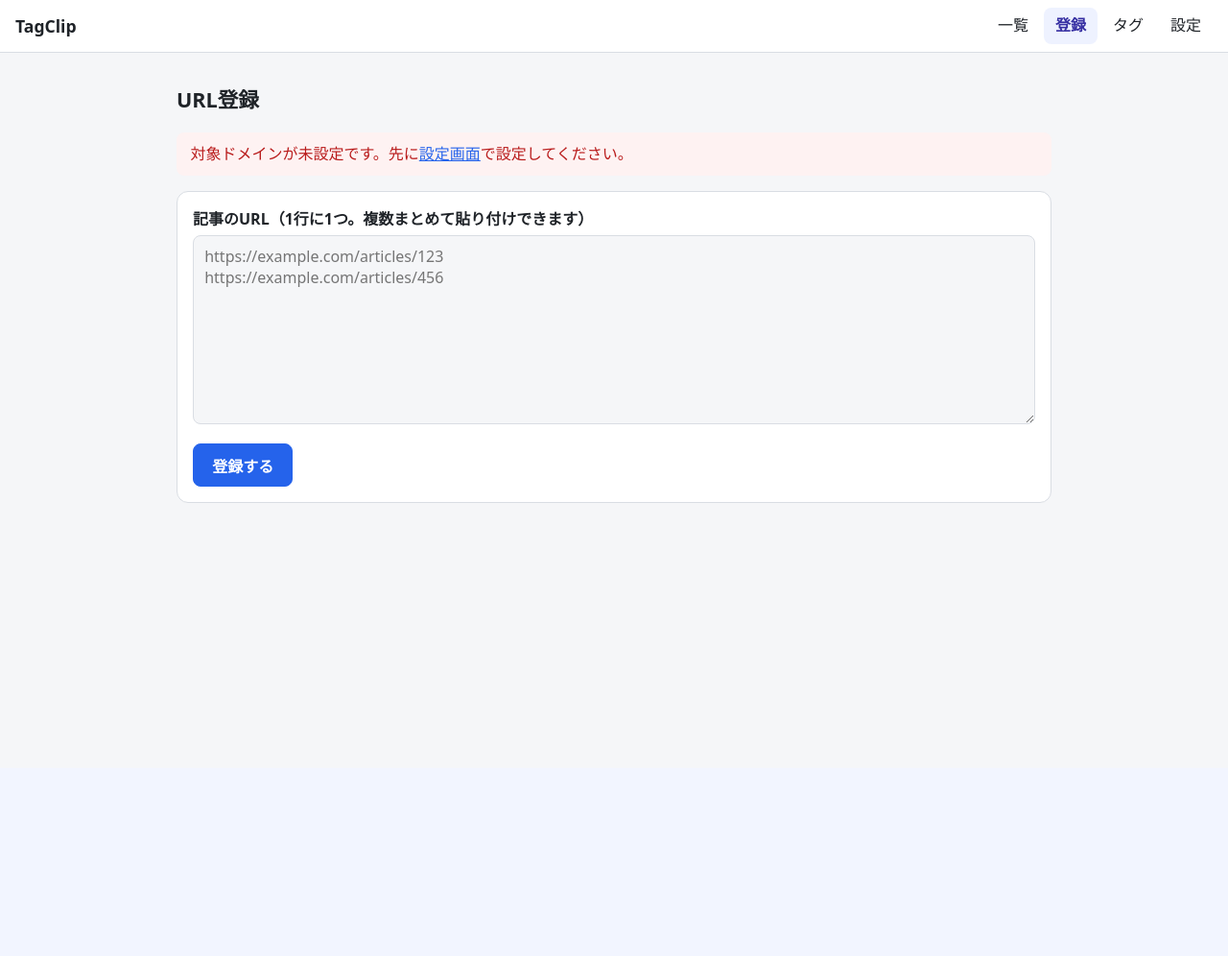
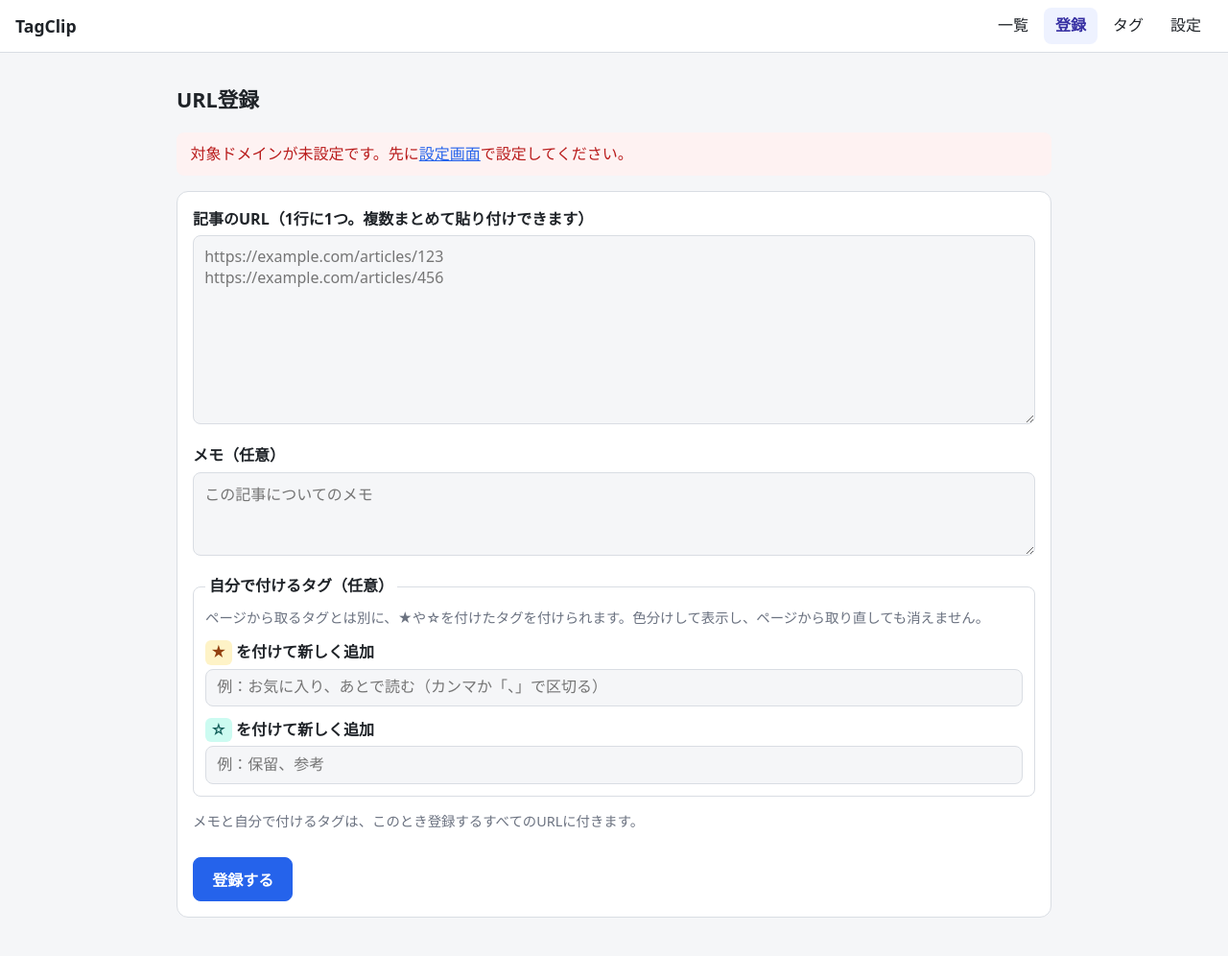
Before and after one commit to Nao1497/self-analysis, a Flask app: page /add in a window 1280 px wide. Shown: the whole page at 96% size. Before the commit the page ends 524 px from the top, so only its background shows below. Run offline with Flask 3, Linux system fonts and the light colour scheme; data comes from the database, SQL or seed files in the repository; data that the repository does not hold is empty; parts of the project's set-up code (start-up, migrations or seed data) failed here and were passed over.

Commit message:
Add memo field and ★/☆ user tags chosen at registration
- Registration form: optional memo, pick previously used ★/☆ tags,
  or add new ones (prefix is added automatically)
- Tags starting with ★ are shown in amber, ☆ in teal, and sort first
- ★/☆ tags and memos survive re-fetching; only page tags are replaced
- Memo is shown in the list, editable on the article page, searchable
  together with titles, and included in the CSV export
- Existing databases get the new memo column automatically

Co-Authored-By: Claude Opus 5.5 <noreply@anthropic.com>
Claude-Session: https://claude.ai/code/session_012d9ZuGSjUDLQVRA71nDSQT

```diff
--- a/app.py
+++ b/app.py
@@ -26,6 +26,14 @@ STATUS_LABELS = {"ok": "取得済み", "error": "エラー", "pending": "取得
 
 app = Flask(__name__)
 app.secret_key = "tagclip-local-only"  # 画面上のお知らせ表示（flash）に使うだけ
+
+
+def mark_class(tag):
+    """★☆タグを色分けするためのCSSクラス名。"""
+    return {"★": "mark-star", "☆": "mark-hollow"}.get(tag[:1], "")
+
+
+app.jinja_env.globals["mark_class"] = mark_class
 
 
 @app.context_processor
@@ -105,17 +113,42 @@ def tags():
 URL_IN_TEXT = re.compile(r"https?://\S+")
 
 
+def marked_tags(text, mark):
+    """カンマ・読点・改行区切りで入力したタグの先頭に印（★ か ☆）を付ける。"""
+    names = re.split(r"[,、，\n]", text)
+    names = [n.strip().lstrip("★☆#＃").strip() for n in names]
+    return [mark + n for n in names if n]
+
+
+def clean_memo(text):
+    return "\n".join(line.rstrip() for line in text.strip().splitlines())
+
+
 @app.route("/add", methods=["GET", "POST"])
 def add():
     settings = database.get_settings()
     domains = scraper.parse_domains(settings["target_domains"])
-    results, text = [], ""
+    results, text, memo = [], "", ""
+    form = {"chosen": [], "new_star": "", "new_hollow": ""}
 
     if request.method == "POST":
         text = request.form.get("urls", "")
+        memo = clean_memo(request.form.get("memo", ""))
+        form = {
+            "chosen": request.form.getlist("mark_tag"),
+            "new_star": request.form.get("new_star", ""),
+            "new_hollow": request.form.get("new_hollow", ""),
+        }
+        # 選んだ★☆タグ ＋ 新しく入力した★☆タグ（重複はまとめる）
+        user_tags = scraper.clean_tags(
+            [t for t in form["chosen"] if database.is_marked(t)]
+            + marked_tags(form["new_star"], "★")
+            + marked_tags(form["new_hollow"], "☆")
+        )
         if not domains:
             flash("先に「設定」画面で対象ドメインを設定してください。", "error")
-            return render_template("add.html", domains=domains, results=[], text=text)
+            return render_template("add.html", domains=domains, results=[], text=text, memo=memo,
+                                   form=form, mark_tags=mark_tag_choices())
 
         seen, new_ids = set(), []
         for line in text.splitlines():
@@ -134,24 +167,30 @@ def add():
                 results.append({"url": url, "ok": False, "reason": "登録済みのURLです"})
             else:
                 try:
-                    new_ids.append(database.add_article(url))
+                    new_ids.append(database.add_article(url, memo, user_tags))
                     results.append({"url": url, "ok": True, "reason": "登録しました（タグ取得待ち）"})
                 except sqlite3.IntegrityError:
                     results.append({"url": url, "ok": False, "reason": "登録済みのURLです"})
             seen.add(url)
 
         worker.enqueue(new_ids)
-        if new_ids:
-            text = ""  # 登録できたときは入力欄を空にする
+        if new_ids:  # 登録できたときは入力欄を空にする
+            text, memo = "", ""
+            form = {"chosen": [], "new_star": "", "new_hollow": ""}
         if not results:
             flash("URLが入力されていません。", "error")
 
     added = sum(1 for r in results if r["ok"])
     return render_template(
-        "add.html", domains=domains, results=results, text=text,
-        added=added, skipped=len(results) - added,
+        "add.html", domains=domains, results=results, text=text, memo=memo, form=form,
+        mark_tags=mark_tag_choices(), added=added, skipped=len(results) - added,
         selector_missing=not settings["tag_selector"].strip(),
     )
+
+
+def mark_tag_choices():
+    """登録画面で選べる★☆タグ（これまでに使ったもの）。"""
+    return [(name, cnt) for name, cnt in database.tag_counts() if database.is_marked(name)]
 
 
 # ---------------------------------------------------------------- 設定
@@ -243,8 +282,9 @@ def article(article_id):
         abort(404)
     if request.method == "POST":
         title = " ".join(request.form.get("title", "").split())
+        memo = clean_memo(request.form.get("memo", ""))
         tags = scraper.clean_tags(request.form.get("tags", "").splitlines())
-        database.update_article(article_id, title, tags)
+        database.update_article(article_id, title, memo, tags)
         flash("保存しました。", "success")
         return redirect(safe_next(url_for("article", article_id=article_id)))
     # 「一覧に戻る」の行き先（検索条件を保ったまま戻れるようにする）
@@ -290,10 +330,10 @@ def export_csv():
     buf = io.StringIO()
     buf.write("﻿")  # Excelで文字化けしないようにする印（BOM）
     writer = csv.writer(buf)
-    writer.writerow(["ID", "URL", "タイトル", "タグ", "状態", "エラー内容", "登録日時", "最終取得日時"])
+    writer.writerow(["ID", "URL", "タイトル", "タグ", "メモ", "状態", "エラー内容", "登録日時", "最終取得日時"])
     for a in database.all_articles_for_export():
         writer.writerow([
-            a["id"], a["url"], a["title"], " | ".join(a["tags"]),
+            a["id"], a["url"], a["title"], " | ".join(a["tags"]), a["memo"],
             STATUS_LABELS.get(a["status"], a["status"]), a["error_message"],
             a["created_at"], a["fetched_at"] or "",
         ])
--- a/static/style.css
+++ b/static/style.css
@@ -196,3 +196,32 @@ dd { margin: 0.1rem 0 0; }
 /* チェックボックス付きの項目 */
 label.check { display: flex; gap: 0.5rem; align-items: center; font-weight: 600; }
 label.check input { width: 1.2rem; height: 1.2rem; margin: 0; }
+
+/* 自分で付けるタグ（★＝黄色系、☆＝青緑系） */
+:root {
+  --star-bg: #fef3c7; --star-text: #92400e;
+  --hollow-bg: #ccfbf1; --hollow-text: #115e59;
+}
+@media (prefers-color-scheme: dark) {
+  :root {
+    --star-bg: #3d2e0a; --star-text: #fcd34d;
+    --hollow-bg: #0f302c; --hollow-text: #5eead4;
+  }
+}
+.chip.mark-star, .tag-check span.mark-star { background: var(--star-bg); color: var(--star-text); font-weight: 600; }
+.chip.mark-hollow, .tag-check span.mark-hollow { background: var(--hollow-bg); color: var(--hollow-text); font-weight: 600; }
+.tag-check input:checked + span.mark-star,
+.tag-check input:checked + span.mark-hollow { background: var(--accent); color: var(--accent-text); }
+.mark-sample { display: inline-block; padding: 0 0.35rem; border-radius: 6px; }
+.mark-sample.mark-star { background: var(--star-bg); color: var(--star-text); }
+.mark-sample.mark-hollow { background: var(--hollow-bg); color: var(--hollow-text); }
+
+fieldset.mark-box { border: 1px solid var(--border); border-radius: 8px; margin: 0.75rem 0 0; padding: 0.5rem 0.75rem 0.75rem; }
+fieldset.mark-box legend { font-weight: 600; padding: 0 0.25rem; }
+fieldset.mark-box > p { margin: 0 0 0.25rem; }
+
+/* メモ */
+.memo {
+  margin: 0.4rem 0 0; padding: 0.3rem 0.6rem; white-space: pre-wrap; overflow-wrap: anywhere;
+  font-size: 0.9rem; background: var(--bg); border-left: 3px solid var(--border); border-radius: 4px;
+}
--- a/templates/add.html
+++ b/templates/add.html
@@ -34,6 +34,30 @@
   {% if domains %}
     <p class="muted">対象ドメイン：{{ domains|join('、') }}（サブドメインを含む）</p>
   {% endif %}
+
+  <label for="memo">メモ（任意）</label>
+  <textarea id="memo" name="memo" rows="3" placeholder="この記事についてのメモ">{{ memo }}</textarea>
+
+  <fieldset class="mark-box">
+    <legend>自分で付けるタグ（任意）</legend>
+    <p class="muted">ページから取るタグとは別に、★や☆を付けたタグを付けられます。色分けして表示し、ページから取り直しても消えません。</p>
+    {% if mark_tags %}
+      <div class="tag-checks">
+        {% for name, cnt in mark_tags %}
+          <label class="tag-check">
+            <input type="checkbox" name="mark_tag" value="{{ name }}" {{ 'checked' if name in form.chosen }}>
+            <span class="{{ mark_class(name) }}">{{ name }}<small>{{ cnt }}</small></span>
+          </label>
+        {% endfor %}
+      </div>
+    {% endif %}
+    <label for="new_star"><span class="mark-sample mark-star">★</span> を付けて新しく追加</label>
+    <input type="text" id="new_star" name="new_star" value="{{ form.new_star }}" placeholder="例：お気に入り、あとで読む（カンマか「、」で区切る）">
+    <label for="new_hollow"><span class="mark-sample mark-hollow">☆</span> を付けて新しく追加</label>
+    <input type="text" id="new_hollow" name="new_hollow" value="{{ form.new_hollow }}" placeholder="例：保留、参考">
+  </fieldset>
+  <p class="muted">メモと自分で付けるタグは、このとき登録するすべてのURLに付きます。</p>
+
   <button type="submit">登録する</button>
 </form>
 
--- a/templates/tags.html
+++ b/templates/tags.html
@@ -15,7 +15,7 @@
     <input type="search" class="tag-filter" data-target="#tag-list" placeholder="タグ名で絞る">
     <div id="tag-list" class="chips tag-cloud">
       {% for name, cnt in tags %}
-        <a class="chip" data-name="{{ name|lower }}" href="{{ url_for('index', tag=name) }}">{{ name }}<small>{{ cnt }}</small></a>
+        <a class="chip {{ mark_class(name) }}" data-name="{{ name|lower }}" href="{{ url_for('index', tag=name) }}">{{ name }}<small>{{ cnt }}</small></a>
       {% endfor %}
     </div>
   {% else %}
```
Also changed, not shown: database.py (+28 -10 lines), templates/article.html (+11 -2 lines), templates/index.html (+4 -3 lines), README.md.
